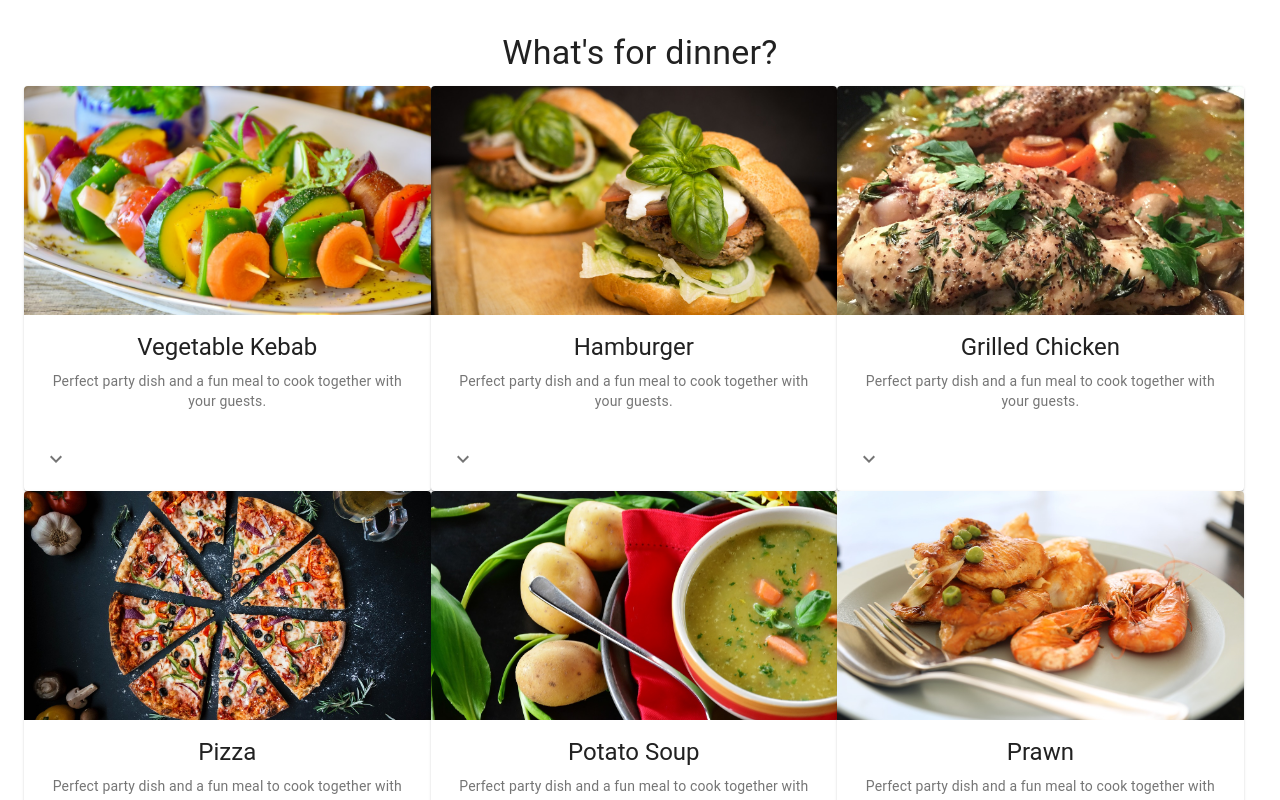
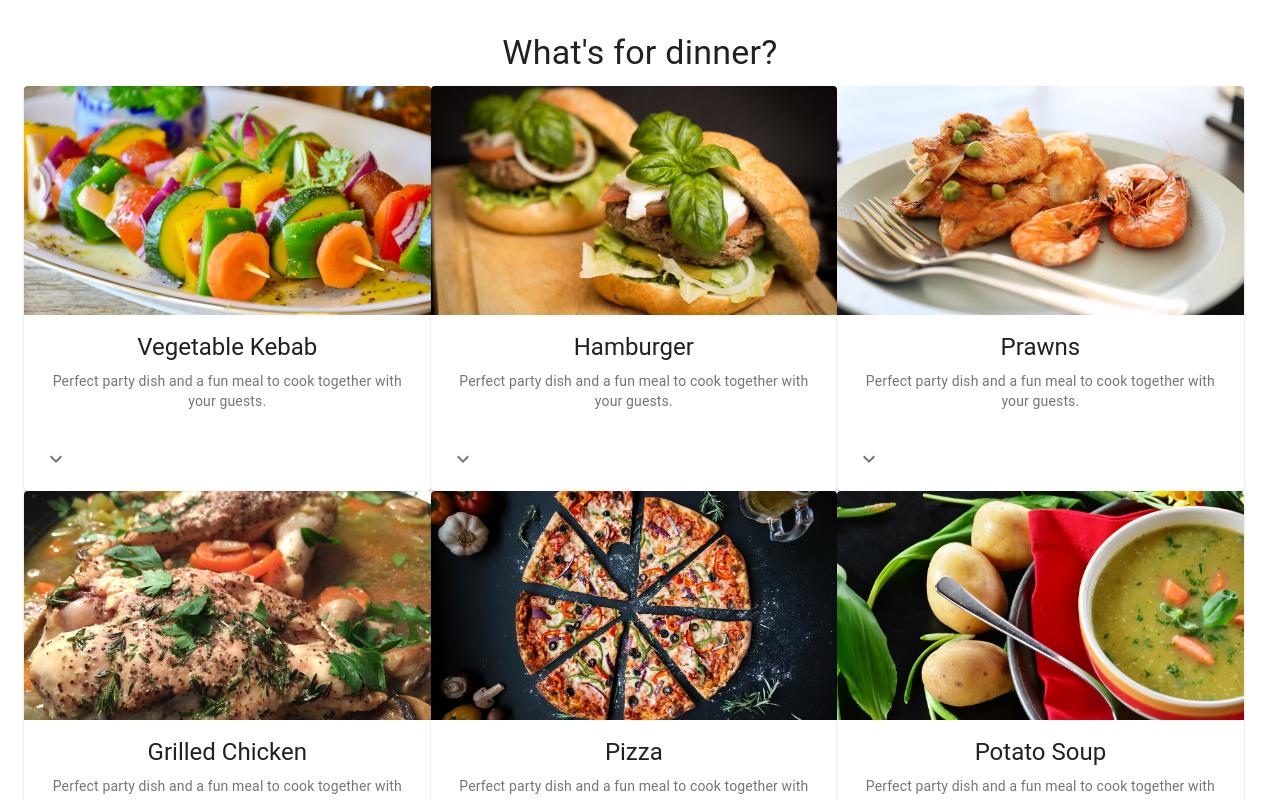
Before and after one commit to fj1/devtools-workshop, a React (Create React App) app: page / in a window 1280 px wide. Shown: the top 800 px of the page. Built offline with nearby package versions, Linux system fonts and the light colour scheme.

Commit message:
Move Prawns as the 3rd item in the grid instead of 6th item.

```diff
--- a/src/components/Recipes.js
+++ b/src/components/Recipes.js
@@ -27,6 +27,9 @@ class Recipes extends Component {
             <RecipeCard recipeName="Hamburger" image={hamburger} />
           </li>
           <li>
+            <RecipeCard recipeName="Prawns" image={prawns} />
+          </li>
+          <li>
             <RecipeCard recipeName="Grilled Chicken" image={grilledChicken} />
           </li>
           <li>
@@ -34,9 +37,6 @@ class Recipes extends Component {
           </li>
           <li>
             <RecipeCard recipeName="Potato Soup" image={potatoSoup} />
-          </li>
-          <li>
-            <RecipeCard recipeName="Prawn" image={prawns} />
           </li>
           <li>
             <RecipeCard recipeName="Spaghetti" image={spaghetti} />
```
